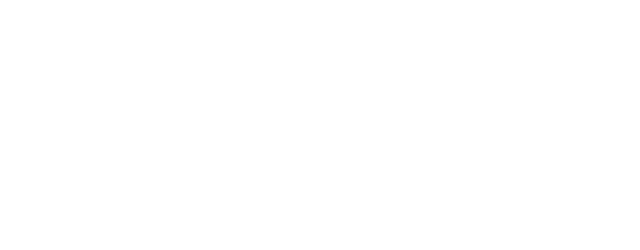
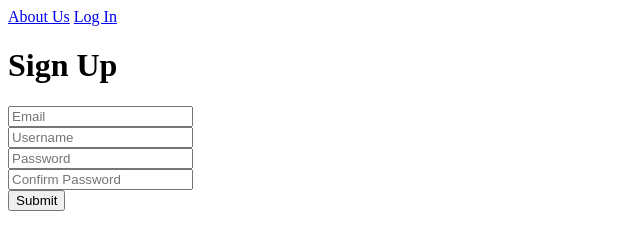
Before and after one commit to LiebesleidSam/Static-Register-Page, a plain HTML site: page index.html in a window 1280 px wide. Shown: the whole page, without its empty margins (0-640 px from the left). Drawn offline with Linux system fonts and the light colour scheme.

Commit message:
Inputs added

```diff
--- a/index.html
+++ b/index.html
@@ -6,6 +6,32 @@
     <title>Register Page</title>
 </head>
 <body>
+    <header>
+        <a href="#">About Us</a>
+        <a href="#">Log In</a>
+    </header>
+    <div>
+        <h1>Sign Up</h1>
+        <form>
+            <div>
+                <input type="email" placeholder="Email" name="email" required>
+            </div>
+            <div>
+                <input type="text" placeholder="Username" name="username" required>
+            </div>
+            <div>
+                <input type="password" placeholder="Password" name="password" required>
+            </div>
+            <div>
+                <input type="password" placeholder="Confirm Password" name="confirmPassword" required>
+            </div>
+            <div>
+                <button type="submit">Submit</button>
+            </div>
+        </form>
+        <footer>
 
+        </footer>
+    </div>
 </body>
 </html>
```
Also changed, not shown: assets/amazonLogo.png (added), assets/facebookLogo.png (added), assets/githubLogo.png (added), assets/instagramLogo.png (added), assets/slackLogo.png (added).
